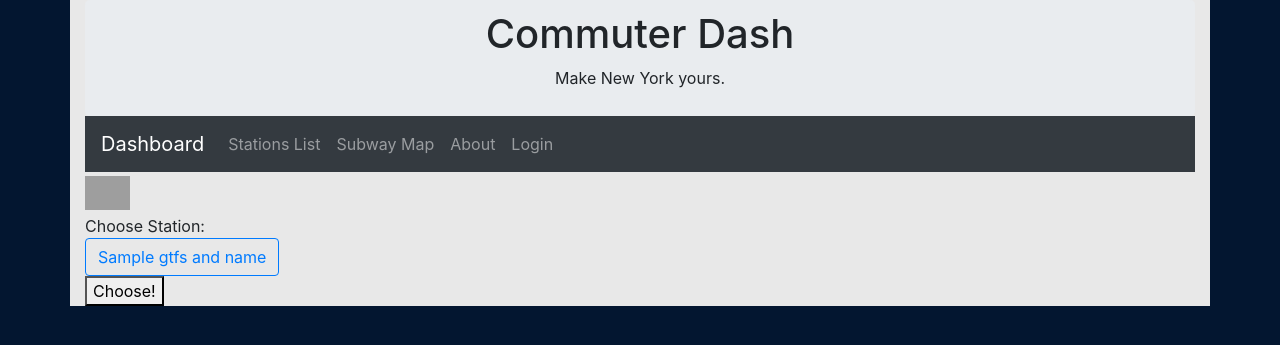
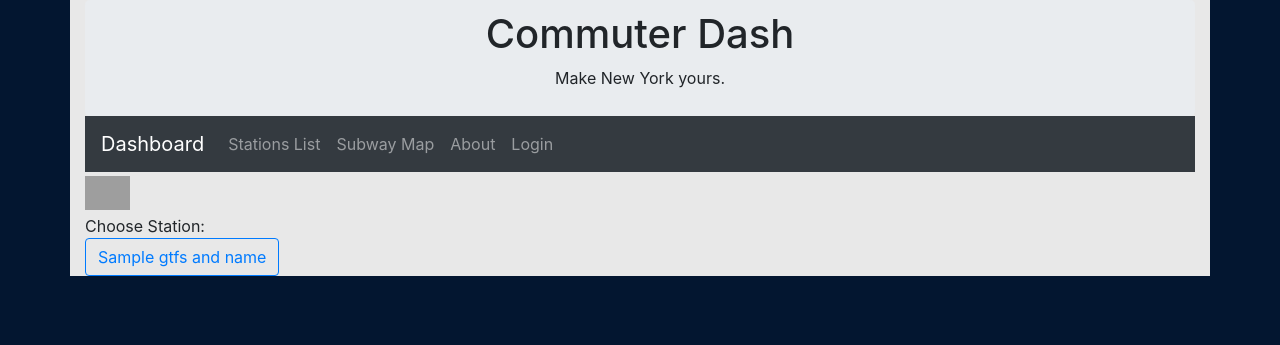
Before and after one commit to williamguiracoche/CommuterDash, a Flask app: template templates/stationSelect.html in a window 1280 px wide. Shown: the top 345 px of the page. Run offline with Flask 2, Linux system fonts and the light colour scheme; the template is opened without the code that fills it: most values are stand-ins (such as "Sample title", 1, 10 or a date in 2020); parts of the project's set-up code (start-up, migrations or seed data) failed here and were passed over; some libraries are stand-ins or nearby versions; grey boxes are pictures that could not be loaded.

Commit message:
fix: Remove choose button from stationSelect since it's no longer necessary

```diff
--- a/templates/stationSelect.html
+++ b/templates/stationSelect.html
@@ -14,7 +14,5 @@
 				</div>
 		{% endfor %}
     </div>
-	<button type="submit" class="button">Choose!</button>
-
 </form>
 {% endblock %}
```
